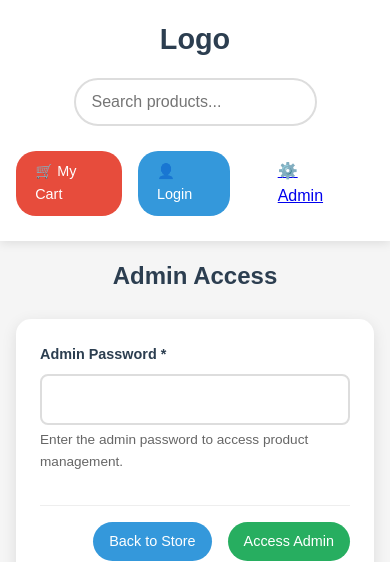
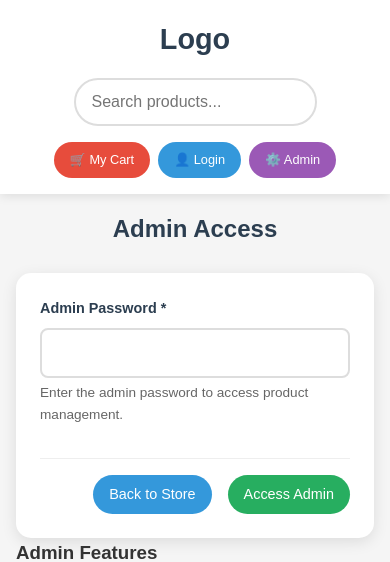
Before and after one commit to Dharani3112/Intern-Work, a Flask app: page /admin/login in a window 390 px wide. Shown: the top 562 px of the page. Run offline with Flask 3, Linux system fonts and the light colour scheme.

Commit message:
Make changes to the Admin Dashboard

```diff
--- a/static/css/styles.css
+++ b/static/css/styles.css
@@ -68,7 +68,8 @@
 .header-actions {
     display: flex;
     align-items: center;
-    gap: 1rem;
+    gap: 0.8rem;
+    flex-wrap: wrap;
 }
 
 .cart-btn, .login-btn {
@@ -100,6 +101,74 @@
 .login-btn:hover {
     background-color: #2980b9;
     transform: translateY(-2px);
+}
+
+/* Admin and Logout Button Styles */
+.admin-btn {
+    padding: 0.6rem 1.2rem;
+    border: none;
+    border-radius: 20px;
+    cursor: pointer;
+    text-decoration: none;
+    font-size: 0.9rem;
+    transition: all 0.3s;
+    font-weight: 500;
+    background-color: #9b59b6;
+    color: white;
+    position: relative;
+    overflow: hidden;
+}
+
+.admin-btn:hover {
+    background-color: #8e44ad;
+    transform: translateY(-2px);
+    box-shadow: 0 4px 12px rgba(155, 89, 182, 0.3);
+}
+
+.admin-btn:before {
+    content: '';
+    position: absolute;
+    top: 0;
+    left: -100%;
+    width: 100%;
+    height: 100%;
+    background: linear-gradient(90deg, transparent, rgba(255,255,255,0.2), transparent);
+    transition: left 0.5s;
+}
+
+.admin-btn:hover:before {
+    left: 100%;
+}
+
+.logout-btn {
+    padding: 0.6rem 1.2rem;
+    border: none;
+    border-radius: 20px;
+    cursor: pointer;
+    text-decoration: none;
+    font-size: 0.9rem;
+    transition: all 0.3s;
+    font-weight: 500;
+    background-color: #e67e22;
+    color: white;
+    position: relative;
+}
+
+.logout-btn:hover {
+    background-color: #d35400;
+    transform: translateY(-2px);
+    box-shadow: 0 4px 12px rgba(230, 126, 34, 0.3);
+}
+
+/* User Greeting Styles */
+.user-greeting {
+    color: #2c3e50;
+    font-weight: 500;
+    padding: 0.6rem 0.8rem;
+    background-color: #f8f9fa;
+    border-radius: 15px;
+    border: 1px solid #e9ecef;
+    font-size: 0.9rem;
 }
 
 /* Main Content Styles */
@@ -1249,6 +1318,12 @@
     justify-content: center;
     gap: 1rem;
     margin-bottom: 3rem;
+    flex-wrap: wrap;
+}
+
+.admin-actions .admin-btn {
+    min-width: 180px;
+    text-align: center;
 }
 
 .admin-btn {
@@ -1294,6 +1369,27 @@
         gap: 1rem;
     }
 
+    .header-actions {
+        justify-content: center;
+        gap: 0.5rem;
+        width: 100%;
+    }
+
+    .header-actions .cart-btn,
+    .header-actions .login-btn,
+    .header-actions .admin-btn,
+    .header-actions .logout-btn {
+        padding: 0.5rem 1rem;
+        font-size: 0.8rem;
+    }
+
+    .user-greeting {
+        padding: 0.4rem 0.6rem;
+        font-size: 0.8rem;
+        order: -1;
+        margin-bottom: 0.5rem;
+    }
+
     .search-container {
         margin: 0;
         max-width: 100%;
@@ -1419,6 +1515,24 @@
 
     .reviews-section {
         padding: 1.5rem;
+    }
+
+    /* Admin Dashboard Mobile Styles */
+    .admin-actions {
+        flex-direction: column;
+        align-items: center;
+        gap: 0.8rem;
+    }
+
+    .admin-actions .admin-btn {
+        width: 100%;
+        max-width: 280px;
+        padding: 0.8rem 1.5rem;
+        font-size: 0.9rem;
+    }
+
+    .admin-subtitle {
+        font-size: 1rem;
     }
 }
 
```
Also changed, not shown: templates/admin_dashboard.html (+14 -8 lines).
